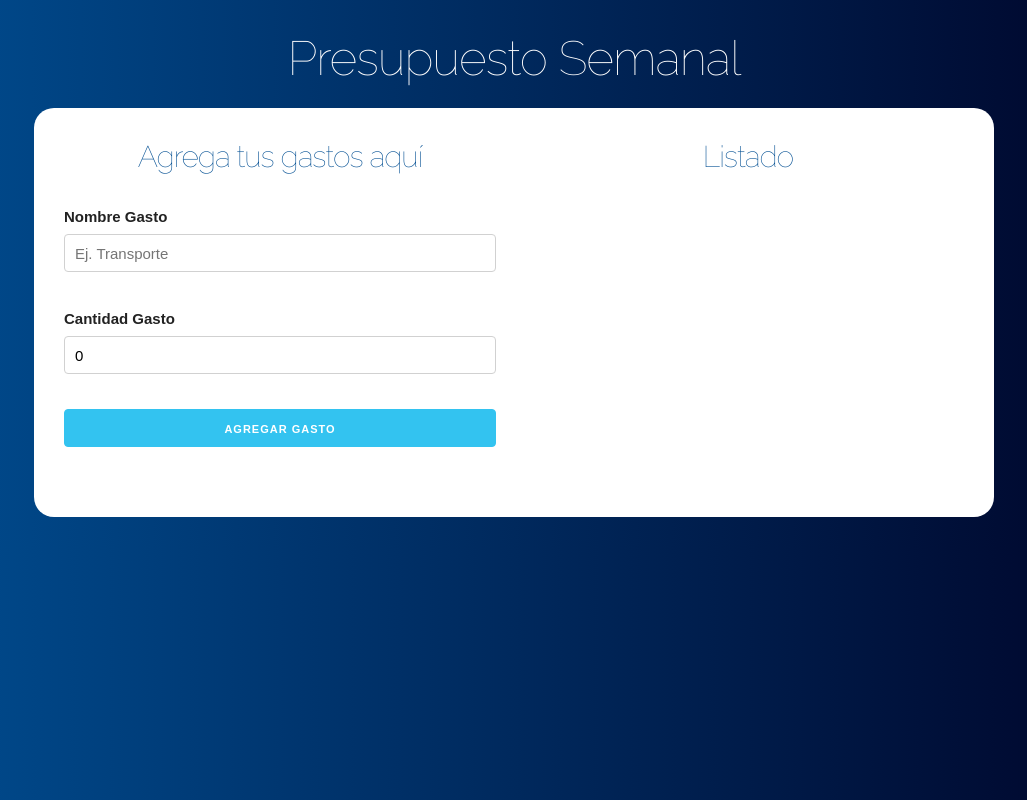
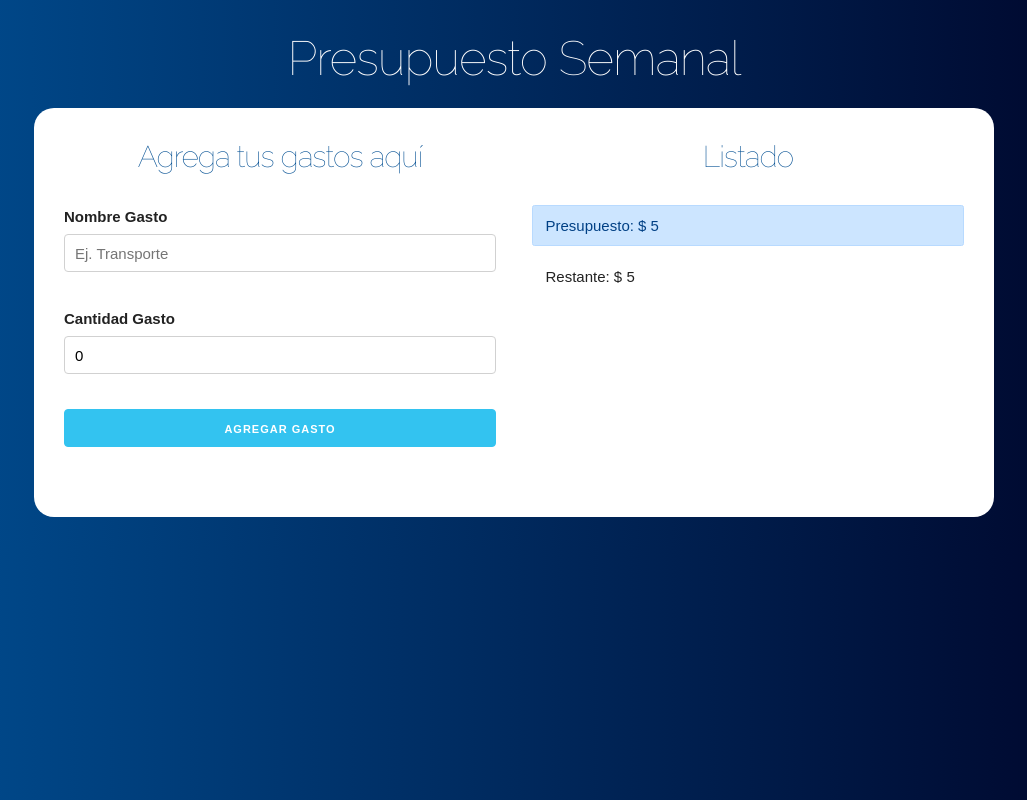
Before and after one commit to bryan2811/presupuesto-curso-react, a React (Create React App) app: page / in a window 1280 px wide. Both pictures are taken after typing "5" into the empty fields and a click on the input "Definir Presupuesto". Shown: the whole page, without its empty margins (126-1153 px from the left). Built offline with nearby package versions, Linux system fonts and the light colour scheme.

Commit message:
Creando el componente que muestra el presupuesto y el restante

```diff
--- a/src/App.js
+++ b/src/App.js
@@ -1,7 +1,8 @@
 import React, { Fragment, useState } from 'react';
 import Pregunta from './Components/Pregunta';
 import Formulario from './Components/Formulario';
-import Listado from './Components/Listado'
+import Listado from './Components/Listado';
+import ControlPresupuesto from './Components/ControlPresupuesto';
 
 function App() {
 
@@ -50,6 +51,11 @@
                       <Listado
                         gastos={gastos}
                       />
+
+                      <ControlPresupuesto
+                        presupuesto={presupuesto}
+                        restante={restante}
+                      />
                     </div>
                   </div>
                 )
--- /dev/null
+++ b/src/Components/ControlPresupuesto.js
@@ -0,0 +1,16 @@
+import React, { Fragment } from 'react';
+
+const ControlPresupuesto = ({presupuesto, restante}) => {
+    return (
+        <Fragment>
+            <div className="alert alert-primary">
+                Presupuesto: $ {presupuesto}
+            </div>
+            <div className="alert">
+                Restante: $ {restante}
+            </div>
+        </Fragment>
+     );
+}
+
+export default ControlPresupuesto;
```
